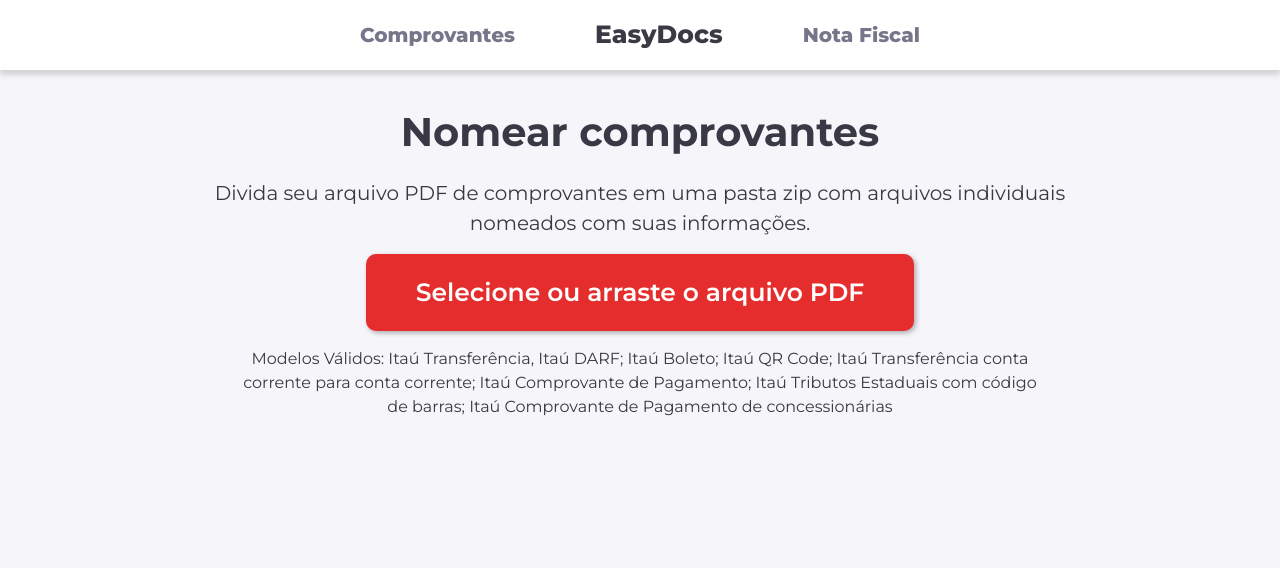
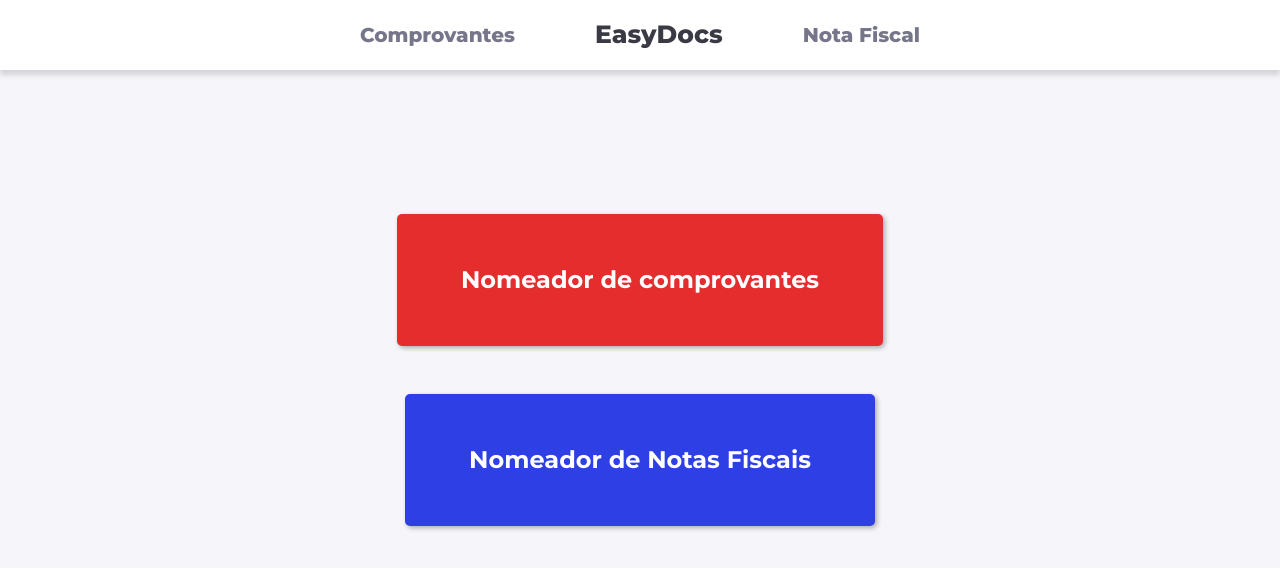
Before and after one commit to 15Math/EasyDocs, a React (Vite) app in the folder frontend/: page / in a window 1280 px wide. Shown: the top 568 px of the page. Built offline with nearby package versions, Linux system fonts and the light colour scheme.

Commit message:
varias coisas

```diff
--- a/frontend/src/App.css
+++ b/frontend/src/App.css
@@ -1,11 +1,13 @@
 
 section{
   text-align: center;
-  margin-top:2rem;
   display: flex;
   flex-direction: column;
   align-items: center;
   gap: 1rem;
+  height: 75vh;
+  justify-content: center;
+  align-items: center;
 }
 h1{
   font-size: 40px;
@@ -61,3 +63,23 @@ input[type="file"]{
 .modelTypes{
   max-width: 50rem;
 }
+#landSec{
+
+  gap:3rem;
+
+}
+.landNav{
+  text-decoration: none;
+  padding: 3rem 4rem;
+  color: white;
+  font-weight: bold;
+  font-size:24px;
+  border-radius: 5px;
+  box-shadow: 2px 2px 5px rgba(0, 0, 0, 0.301);
+}
+.receiptNamerLink{
+  background-color: #e52d2d;
+}
+.invoiceNamerLink{
+  background-color: #2d3fe5;
+}
--- a/frontend/src/App.jsx
+++ b/frontend/src/App.jsx
@@ -15,8 +15,8 @@ function App() {
   return (
     <Router>
       <Routes>
-          <Route path="/" element={<ReceiptNamer />} />
-          <Route path="/landingPage" element={<LandingPage  />} />
+          <Route path="/receiptNamer" element={<ReceiptNamer />} />
+          <Route path="/" element={<LandingPage  />} />
           <Route path="/invoiceNamer" element={<InvoiceNamer />} />
         </Routes>
     </Router>
--- a/frontend/src/components/Header/Header.jsx
+++ b/frontend/src/components/Header/Header.jsx
@@ -7,8 +7,8 @@ export default function Header(){
 
         <header>
 
-                <Link to="/" className='header-link nav receipt'>Comprovantes</Link>
-                <Link to="/landingPage" className='header-link header-title'>EasyDocs</Link>
+                <Link to="/receiptNamer" className='header-link nav receipt'>Comprovantes</Link>
+                <Link to="/" className='header-link header-title'>EasyDocs</Link>
                 <Link to="/invoiceNamer" className='header-link nav invoice'>Nota Fiscal</Link>
 
         </header>
--- a/frontend/src/screens/LandingPage/LandingPage.jsx
+++ b/frontend/src/screens/LandingPage/LandingPage.jsx
@@ -1,9 +1,14 @@
+import Header from "../../components/Header/Header"
+import { Link } from "react-router-dom"
+
 export default function LandingPage(){
     return (
         <>
-
-
-
+            <Header></Header>
+            <section id="landSec">
+                <Link to="/ReceiptNamer" className='landNav receiptNamerLink'>Nomeador de comprovantes</Link>
+                <Link to="/InvoiceNamer" className='landNav invoiceNamerLink'>Nomeador de Notas Fiscais</Link>
+            </section>
         </>
     )
 }
--- a/frontend/src/utils/baseURL.js
+++ b/frontend/src/utils/baseURL.js
@@ -1,5 +1,5 @@
 const baseURL = "https://easy-docs-api.vercel.app"
 //URL para desenvolvimento
-// const baseURL = "http://localhost:3000"
+//const baseURL = "http://localhost:3000"
 
 export default baseURL;
```
Also changed, not shown: frontend/src/components/DowloadBtn/DownloadBtn.css (line endings or trailing spaces), 1 other file (tests, documents, lock files or other folders).
